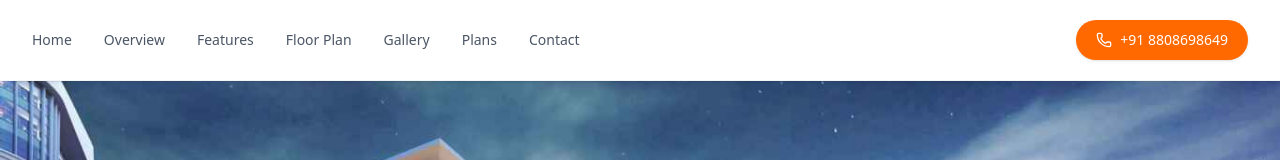
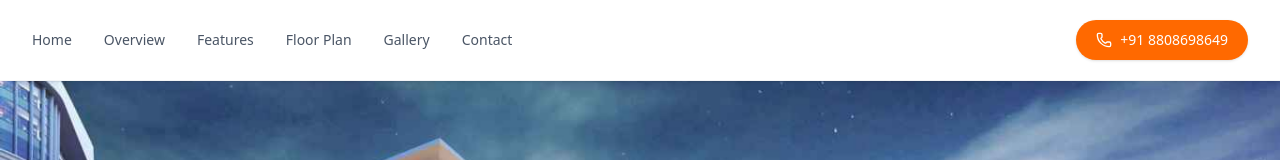
Before and after one commit to SquareIt-12/dpspalladio, a React (Vite) app: page / in a window 1280 px wide. Shown: the top 160 px of the page. Built offline with nearby package versions, Linux system fonts and the light colour scheme.

Commit message:
remove price-plan2

```diff
--- a/src/components/footer.jsx
+++ b/src/components/footer.jsx
@@ -1,5 +1,5 @@
 import React, { useState } from "react";
-import { Phone, Mail, MapPin } from "lucide-react";
+import { Phone, Mail } from "lucide-react";
 import { database } from "../firebase";
 import { ref, push } from "firebase/database";
 import { Bounce, ToastContainer, toast } from "react-toastify";
@@ -177,9 +177,9 @@ const ContactSection = () => {
               <li className="hover:text-orange-500">
                 <a href="#gallery">Gallery</a>
               </li>
-              <li className="hover:text-orange-500">
+              {/* <li className="hover:text-orange-500">
                 <a href="#priceplan">Plans</a>
-              </li>
+              </li> */}
             </ul>
           </div>
 
--- a/src/components/header.jsx
+++ b/src/components/header.jsx
@@ -23,7 +23,7 @@ export default function Header() {
     { name: "Features", href: "#features" },
     { name: "Floor Plan", href: "#floorplan" },
     { name: "Gallery", href: "#gallery" },
-    { name: "Plans", href: "#priceplan" },
+    // { name: "Plans", href: "#priceplan" },
     // { name: "Payment Plan", href: "#paymentplan" },
     { name: "Contact", href: "#contact" },
   ];
```
